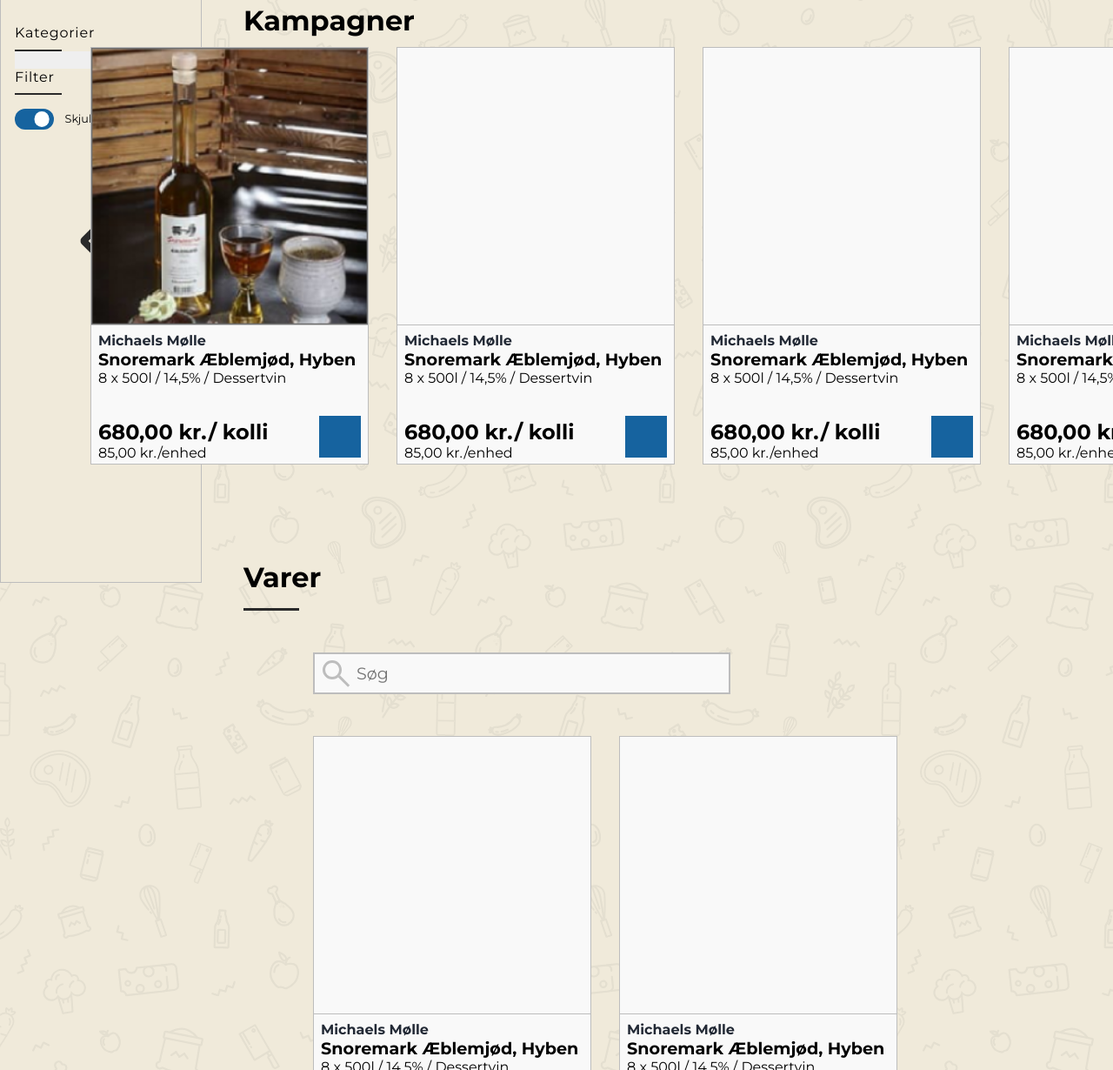
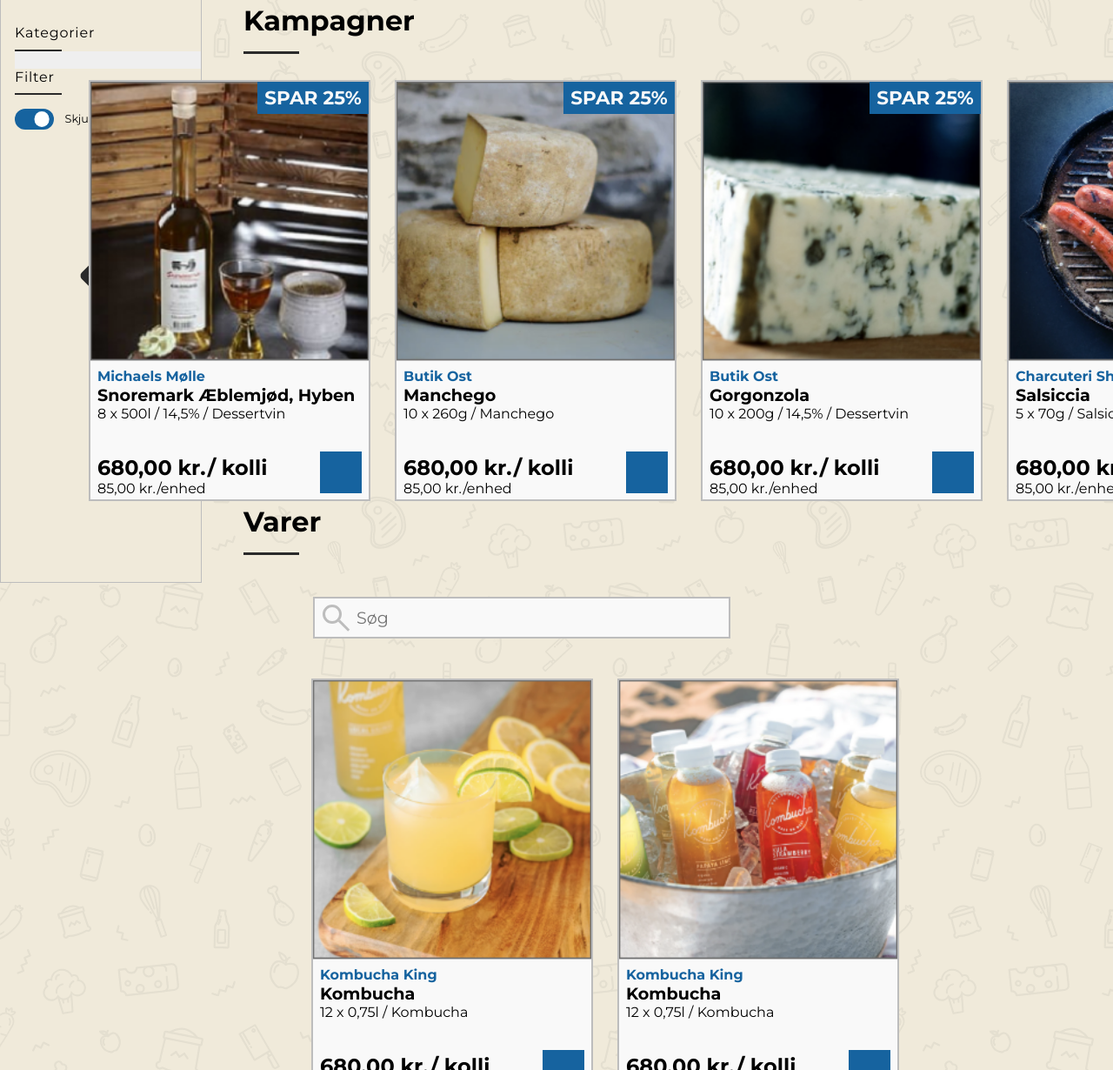
Before and after one commit to Hjorthex/raahandel, a plain HTML site: page products.html in a window 1280 px wide. Shown: the part 130-1360 px from the top of the page at 87% size. Drawn offline with Linux system fonts and the light colour scheme.

Commit message:
Products listed
Status: done

```diff
--- a/products.html
+++ b/products.html
@@ -132,7 +132,11 @@
 
                 <div class="carousel-container">
                     <div class="products-campaign__example">
-                        <img class="products-campaign__prod1-img" src="./images/products-img/Skærmbillede 2021-04-22 kl. 13.54.25.png" alt="">
+
+                        <img class="products-campaign__prod1-img" src="./images/products-img/Skærmbillede 2021-04-22 kl. 13.54.25.png" alt="Snormark Æblemjød, Hyben">
+                        <div class="products-campaign__sale">
+                            <h2 class="products-campaign__sale-text">SPAR 25%</h2>
+                        </div>
                         <div class="prod__info-container">
                             <h2 class="prod1__company-name">Michaels Mølle</h2>
                             <h3 class="prod1__product-name">Snoremark Æblemjød, Hyben</h3>
@@ -147,11 +151,14 @@
                         </div>
                     </div>
                     <div class="products-campaign__example">
-                        <img class="products-campaign__prod1-img" src="" alt="">
+                        <img class="products-campaign__prod1-img" src="./images/products-img/Skærmbillede 2021-04-22 kl. 14.34.42.png" alt="Manchego">
+                        <div class="products-campaign__sale">
+                            <h2 class="products-campaign__sale-text">SPAR 25%</h2>
+                        </div>
                         <div class="prod__info-container">
-                            <h2 class="prod1__company-name">Michaels Mølle</h2>
-                            <h3 class="prod1__product-name">Snoremark Æblemjød, Hyben</h3>
-                            <p class="prod1__product-info">8 x 500l / 14,5% / Dessertvin</p>
+                            <h2 class="prod1__company-name">Butik Ost</h2>
+                            <h3 class="prod1__product-name">Manchego</h3>
+                            <p class="prod1__product-info">10 x 260g / Manchego</p>
                             <div class="prod1-price__container">
                                 <div class="prod1-price">
                                     <h2 class="prod1-price__price">680,00 kr./ kolli</h2>
@@ -162,11 +169,14 @@
                         </div>
                     </div>
                     <div class="products-campaign__example">
-                        <img class="products-campaign__prod1-img" src="" alt="">
+                        <img class="products-campaign__prod1-img" src="./images/products-img/Skærmbillede 2021-04-22 kl. 15.21.17.png" alt="Gorgonzola">
+                        <div class="products-campaign__sale">
+                            <h2 class="products-campaign__sale-text">SPAR 25%</h2>
+                        </div>
                         <div class="prod__info-container">
-                            <h2 class="prod1__company-name">Michaels Mølle</h2>
-                            <h3 class="prod1__product-name">Snoremark Æblemjød, Hyben</h3>
-                            <p class="prod1__product-info">8 x 500l / 14,5% / Dessertvin</p>
+                            <h2 class="prod1__company-name">Butik Ost</h2>
+                            <h3 class="prod1__product-name">Gorgonzola</h3>
+                            <p class="prod1__product-info">10 x 200g / 14,5% / Dessertvin</p>
                             <div class="prod1-price__container">
                                 <div class="prod1-price">
                                     <h2 class="prod1-price__price">680,00 kr./ kolli</h2>
@@ -177,11 +187,14 @@
                         </div>
                     </div>
                     <div class="products-campaign__example">
-                        <img class="products-campaign__prod1-img" src="" alt="">
+                        <img class="products-campaign__prod1-img" src="./images/products-img/Skærmbillede 2021-04-22 kl. 15.22.08.png" alt="Salsiccia">
+                        <div class="products-campaign__sale">
+                            <h2 class="products-campaign__sale-text">SPAR 25%</h2>
+                        </div>
                         <div class="prod__info-container">
-                            <h2 class="prod1__company-name">Michaels Mølle</h2>
-                            <h3 class="prod1__product-name">Snoremark Æblemjød, Hyben</h3>
-                            <p class="prod1__product-info">8 x 500l / 14,5% / Dessertvin</p>
+                            <h2 class="prod1__company-name">Charcuteri Shoppen</h2>
+                            <h3 class="prod1__product-name">Salsiccia</h3>
+                            <p class="prod1__product-info">5 x 70g / Salsiccia</p>
                             <div class="prod1-price__container">
                                 <div class="prod1-price">
                                     <h2 class="prod1-price__price">680,00 kr./ kolli</h2>
@@ -208,11 +221,11 @@
 
             <div class="items-container">
                 <div class="products-campaign__example">
-                    <img class="products-campaign__prod1-img" src="" alt="">
+                    <img class="products-campaign__prod1-img" src="./images/products-img/Skærmbillede 2021-04-22 kl. 15.23.44.png" alt="Kombucha">
                     <div class="prod__info-container">
-                        <h2 class="prod1__company-name">Michaels Mølle</h2>
-                        <h3 class="prod1__product-name">Snoremark Æblemjød, Hyben</h3>
-                        <p class="prod1__product-info">8 x 500l / 14,5% / Dessertvin</p>
+                        <h2 class="prod1__company-name">Kombucha King</h2>
+                        <h3 class="prod1__product-name">Kombucha</h3>
+                        <p class="prod1__product-info">12 x 0,75l / Kombucha</p>
                         <div class="prod1-price__container">
                             <div class="prod1-price">
                                 <h2 class="prod1-price__price">680,00 kr./ kolli</h2>
@@ -224,11 +237,11 @@
                 </div>
 
                 <div class="products-campaign__example">
-                    <img class="products-campaign__prod1-img" src="" alt="">
+                    <img class="products-campaign__prod1-img" src="./images/products-img/Skærmbillede 2021-04-22 kl. 15.23.37.png" alt="Kombucha">
                     <div class="prod__info-container">
-                        <h2 class="prod1__company-name">Michaels Mølle</h2>
-                        <h3 class="prod1__product-name">Snoremark Æblemjød, Hyben</h3>
-                        <p class="prod1__product-info">8 x 500l / 14,5% / Dessertvin</p>
+                        <h2 class="prod1__company-name">Kombucha King</h2>
+                        <h3 class="prod1__product-name">Kombucha</h3>
+                        <p class="prod1__product-info">12 x 0,75l / Kombucha</p>
                         <div class="prod1-price__container">
                             <div class="prod1-price">
                                 <h2 class="prod1-price__price">680,00 kr./ kolli</h2>
@@ -240,11 +253,11 @@
                 </div>
 
                 <div class="products-campaign__example">
-                    <img class="products-campaign__prod1-img" src="" alt="">
+                    <img class="products-campaign__prod1-img" src="./images/products-img/Skærmbillede 2021-04-22 kl. 15.27.06.png" alt="Gouda">
                     <div class="prod__info-container">
-                        <h2 class="prod1__company-name">Michaels Mølle</h2>
-                        <h3 class="prod1__product-name">Snoremark Æblemjød, Hyben</h3>
-                        <p class="prod1__product-info">8 x 500l / 14,5% / Dessertvin</p>
+                        <h2 class="prod1__company-name">Butik Ost</h2>
+                        <h3 class="prod1__product-name">Gouda</h3>
+                        <p class="prod1__product-info">10 x 300g / Gouda</p>
                         <div class="prod1-price__container">
                             <div class="prod1-price">
                                 <h2 class="prod1-price__price">680,00 kr./ kolli</h2>
@@ -256,11 +269,11 @@
                 </div>
 
                 <div class="products-campaign__example">
-                    <img class="products-campaign__prod1-img" src="" alt="">
+                    <img class="products-campaign__prod1-img" src="./images/products-img/Skærmbillede 2021-04-22 kl. 15.26.01.png" alt="Chardonnay">
                     <div class="prod__info-container">
-                        <h2 class="prod1__company-name">Michaels Mølle</h2>
-                        <h3 class="prod1__product-name">Snoremark Æblemjød, Hyben</h3>
-                        <p class="prod1__product-info">8 x 500l / 14,5% / Dessertvin</p>
+                        <h2 class="prod1__company-name">Vin Producenten</h2>
+                        <h3 class="prod1__product-name">Chardonnay</h3>
+                        <p class="prod1__product-info">6 x 0,75l / Chardonnay</p>
                         <div class="prod1-price__container">
                             <div class="prod1-price">
                                 <h2 class="prod1-price__price">680,00 kr./ kolli</h2>
@@ -272,11 +285,11 @@
                 </div>
 
                 <div class="products-campaign__example">
-                    <img class="products-campaign__prod1-img" src="" alt="">
+                    <img class="products-campaign__prod1-img" src="./images/products-img/Skærmbillede 2021-04-22 kl. 15.25.00.png" alt="Syrah">
                     <div class="prod__info-container">
-                        <h2 class="prod1__company-name">Michaels Mølle</h2>
-                        <h3 class="prod1__product-name">Snoremark Æblemjød, Hyben</h3>
-                        <p class="prod1__product-info">8 x 500l / 14,5% / Dessertvin</p>
+                        <h2 class="prod1__company-name">Vin Producenten</h2>
+                        <h3 class="prod1__product-name">Syrah</h3>
+                        <p class="prod1__product-info">6 x 0,75l / Syrah</p>
                         <div class="prod1-price__container">
                             <div class="prod1-price">
                                 <h2 class="prod1-price__price">680,00 kr./ kolli</h2>
@@ -288,11 +301,11 @@
                 </div>
 
                 <div class="products-campaign__example">
-                    <img class="products-campaign__prod1-img" src="" alt="">
+                    <img class="products-campaign__prod1-img" src="./images/products-img/Skærmbillede 2021-04-22 kl. 15.24.39.png" alt="Hvidvin">
                     <div class="prod__info-container">
-                        <h2 class="prod1__company-name">Michaels Mølle</h2>
-                        <h3 class="prod1__product-name">Snoremark Æblemjød, Hyben</h3>
-                        <p class="prod1__product-info">8 x 500l / 14,5% / Dessertvin</p>
+                        <h2 class="prod1__company-name">Organic Wine</h2>
+                        <h3 class="prod1__product-name">Hvidvin</h3>
+                        <p class="prod1__product-info">6 x 0,75l / Hvidvin</p>
                         <div class="prod1-price__container">
                             <div class="prod1-price">
                                 <h2 class="prod1-price__price">680,00 kr./ kolli</h2>
@@ -304,11 +317,11 @@
                 </div>
 
                 <div class="products-campaign__example">
-                    <img class="products-campaign__prod1-img" src="" alt="">
+                    <img class="products-campaign__prod1-img" src="./images/products-img/Skærmbillede 2021-04-22 kl. 15.27.06.png" alt="Chili Flakes">
                     <div class="prod__info-container">
-                        <h2 class="prod1__company-name">Michaels Mølle</h2>
-                        <h3 class="prod1__product-name">Snoremark Æblemjød, Hyben</h3>
-                        <p class="prod1__product-info">8 x 500l / 14,5% / Dessertvin</p>
+                        <h2 class="prod1__company-name">Spice Time</h2>
+                        <h3 class="prod1__product-name">Chili Flakes</h3>
+                        <p class="prod1__product-info">12 x 50g / Chiliflager</p>
                         <div class="prod1-price__container">
                             <div class="prod1-price">
                                 <h2 class="prod1-price__price">680,00 kr./ kolli</h2>
@@ -320,11 +333,11 @@
                 </div>
 
                 <div class="products-campaign__example">
-                    <img class="products-campaign__prod1-img" src="" alt="">
+                    <img class="products-campaign__prod1-img" src="./images/products-img/Skærmbillede 2021-04-22 kl. 13.32.11.png" alt="Oregano">
                     <div class="prod__info-container">
-                        <h2 class="prod1__company-name">Michaels Mølle</h2>
-                        <h3 class="prod1__product-name">Snoremark Æblemjød, Hyben</h3>
-                        <p class="prod1__product-info">8 x 500l / 14,5% / Dessertvin</p>
+                        <h2 class="prod1__company-name">Spice Time</h2>
+                        <h3 class="prod1__product-name">Oregano</h3>
+                        <p class="prod1__product-info">12 x 50g / Oregano</p>
                         <div class="prod1-price__container">
                             <div class="prod1-price">
                                 <h2 class="prod1-price__price">680,00 kr./ kolli</h2>
@@ -346,11 +359,11 @@
 
         <div class="products-other-items-container">
             <div class="products-campaign__example">
-                <img class="products-campaign__prod1-img" src="" alt="">
+                <img class="products-campaign__prod1-img" src="./images/products-img/Skærmbillede 2021-04-22 kl. 15.22.18.png" alt="T-Bone">
                 <div class="prod__info-container">
-                    <h2 class="prod1__company-name">Michaels Mølle</h2>
-                    <h3 class="prod1__product-name">Snoremark Æblemjød, Hyben</h3>
-                    <p class="prod1__product-info">8 x 500l / 14,5% / Dessertvin</p>
+                    <h2 class="prod1__company-name">Kød Kværnen</h2>
+                    <h3 class="prod1__product-name">T-Bone</h3>
+                    <p class="prod1__product-info">1 x 200g / T-bone</p>
                     <div class="prod1-price__container">
                         <div class="prod1-price">
                             <h2 class="prod1-price__price">680,00 kr./ kolli</h2>
@@ -362,11 +375,11 @@
             </div>
 
             <div class="products-campaign__example">
-                <img class="products-campaign__prod1-img" src="" alt="">
+                <img class="products-campaign__prod1-img" src="./images/products-img/Skærmbillede 2021-04-22 kl. 15.22.27.png" alt="Ribeye">
                 <div class="prod__info-container">
-                    <h2 class="prod1__company-name">Michaels Mølle</h2>
-                    <h3 class="prod1__product-name">Snoremark Æblemjød, Hyben</h3>
-                    <p class="prod1__product-info">8 x 500l / 14,5% / Dessertvin</p>
+                    <h2 class="prod1__company-name">Kød Kværnen</h2>
+                    <h3 class="prod1__product-name">Ribeye</h3>
+                    <p class="prod1__product-info">5 x 250g / Ribeye</p>
                     <div class="prod1-price__container">
                         <div class="prod1-price">
                             <h2 class="prod1-price__price">680,00 kr./ kolli</h2>
@@ -378,11 +391,11 @@
             </div>
 
             <div class="products-campaign__example">
-                <img class="products-campaign__prod1-img" src="" alt="">
+                <img class="products-campaign__prod1-img" src="./images/products-img/Skærmbillede 2021-04-22 kl. 14.35.26.png" alt="Kombucha">
                 <div class="prod__info-container">
-                    <h2 class="prod1__company-name">Michaels Mølle</h2>
-                    <h3 class="prod1__product-name">Snoremark Æblemjød, Hyben</h3>
-                    <p class="prod1__product-info">8 x 500l / 14,5% / Dessertvin</p>
+                    <h2 class="prod1__company-name">Kombucha King</h2>
+                    <h3 class="prod1__product-name">Kombucha</h3>
+                    <p class="prod1__product-info">12 x 0,75l / Kombucha</p>
                     <div class="prod1-price__container">
                         <div class="prod1-price">
                             <h2 class="prod1-price__price">680,00 kr./ kolli</h2>
@@ -394,11 +407,11 @@
             </div>
 
             <div class="products-campaign__example">
-                <img class="products-campaign__prod1-img" src="" alt="">
+                <img class="products-campaign__prod1-img" src="./images/products-img/Skærmbillede 2021-04-22 kl. 15.25.15.png" alt="Natur hvidvin">
                 <div class="prod__info-container">
-                    <h2 class="prod1__company-name">Michaels Mølle</h2>
-                    <h3 class="prod1__product-name">Snoremark Æblemjød, Hyben</h3>
-                    <p class="prod1__product-info">8 x 500l / 14,5% / Dessertvin</p>
+                    <h2 class="prod1__company-name">Organic Wine</h2>
+                    <h3 class="prod1__product-name">Natur hvidvin</h3>
+                    <p class="prod1__product-info">6 x 0,75l / Hvidvin</p>
                     <div class="prod1-price__container">
                         <div class="prod1-price">
                             <h2 class="prod1-price__price">680,00 kr./ kolli</h2>
--- a/style.css
+++ b/style.css
@@ -809,10 +809,11 @@ input:checked + .products-aside-filter__slider:before {
 /* PRODUCTS CAMPAIGNS */
 
 .products-campaigns {
+    display: flex;
     margin-top: 5.35rem;
     margin-left: 14.5rem;
     width: calc(100vw - 14.5rem);
-    height: 40rem;
+    height: 36rem;
 }
 
 .products-campaigns__container {
@@ -825,7 +826,7 @@ input:checked + .products-aside-filter__slider:before {
 
 .products-campaigns__carousel {
     width: 100%;
-    height: 25rem;
+    height: 30rem;
     display: flex;
     flex-direction: row;
     justify-content: center;
@@ -928,14 +929,25 @@ input:checked + .products-aside-filter__slider:before {
     width: 20rem;
     background-color: var(--color-white);
     margin: 1rem;
-    border-style: solid;
-    border-width: 0.1rem;
-    border-color: var(--color-border);
+    outline: 2px solid var(--color-border)
 }
 
 .products-campaign__prod1-img {
-    object-position: center;
-    width: ;
+    display:;
+}
+
+.products-campaign__sale {
+    display: flex;
+    justify-content: center;
+    align-items: center;
+    position: absolute;
+    font-size: 0.9rem;
+    margin-left: 12rem;
+    z-index: 101;
+    width: 8rem;
+    height: 2.3rem;
+    background-color: var(--color-third);
+    color: var(--color-white);
 }
 
 .prod__info-container {
@@ -952,7 +964,7 @@ input:checked + .products-aside-filter__slider:before {
 
 .prod1__company-name {
     font-size: 1rem;
-    color: var(--color-dark-blue);
+    color: var(--color-third);
 }
 
 .prod1__product-name {
@@ -1060,7 +1072,7 @@ input:checked + .products-aside-filter__slider:before {
 .products-other-items {
     margin-left: 14.5rem;
     width: calc(100vw - 14.5rem);
-    height: 35rem;
+    height: 40rem;
 }
 
 .products-other-items__container {
```
Also changed, not shown: images/products-img/Skærmbillede 2021-04-22 kl. 13.32.11.png.
